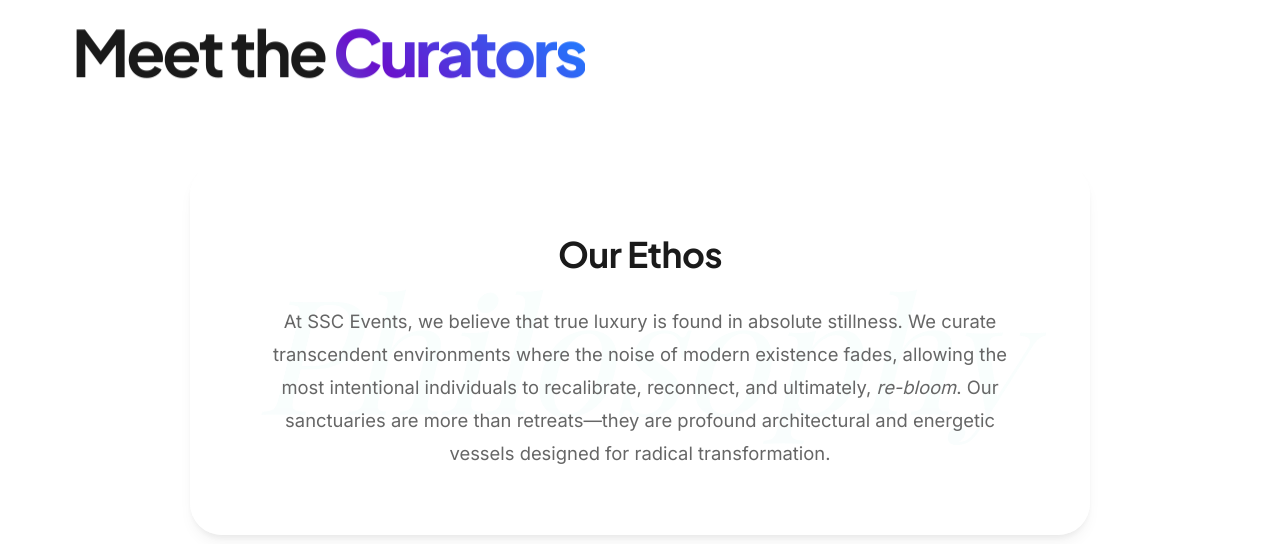
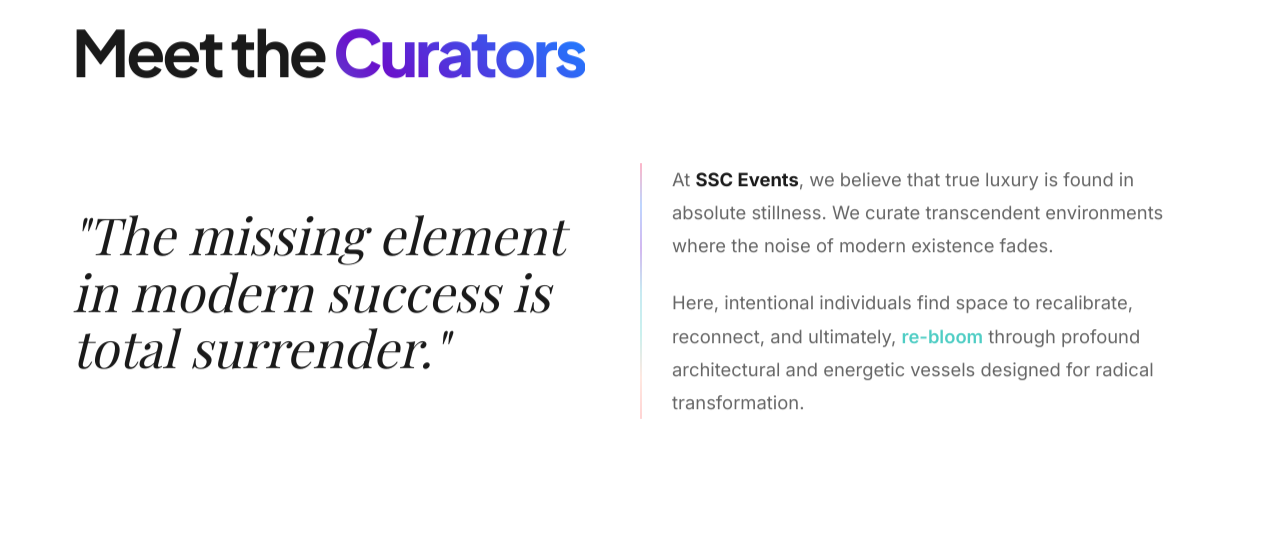
Before and after one commit to bradley-digital-lab/retreat-website-pro, a website: page index.html in a window 1280 px wide. Shown: the part 957-1501 px from the top of the page. Drawn offline with nearby package versions, Linux system fonts and the light colour scheme; a web font is replaced by a local one.

Commit message:
style: replace ethos card with elegant typography split layout

```diff
--- a/index.html
+++ b/index.html
@@ -102,21 +102,31 @@
       <div class="container">
         <h2 class="reveal">Meet the <span class="vibrant-teal">Curators</span></h2>
 
-        <div class="glass-card reveal no-tilt"
-          style="margin-bottom: 4rem; padding: 4rem 3rem; text-align: center; position: relative; overflow: hidden; max-width: 900px; margin-left: auto; margin-right: auto;">
-          <h3
-            style="font-family: var(--font-hero); font-size: 2.2rem; color: var(--text-dark); margin-bottom: 1.5rem; letter-spacing: -0.5px;">
-            Our Ethos</h3>
-          <p
-            style="font-family: var(--font-body); font-size: 1.15rem; color: var(--text-muted); line-height: 1.8; max-width: 750px; margin: 0 auto; position: relative; z-index: 1;">
-            At SSC Events, we believe that true luxury is found in absolute stillness. We curate transcendent
-            environments where the noise of modern existence fades, allowing the most intentional individuals to
-            recalibrate, reconnect, and ultimately, <i>re-bloom</i>. Our sanctuaries are more than retreats—they are
-            profound architectural and energetic vessels designed for radical transformation.
-          </p>
-          <div
-            style="position: absolute; left: 50%; top: 50%; transform: translate(-50%, -50%); font-family: var(--font-serif); font-size: 10rem; font-style: italic; color: var(--vibrant-teal); opacity: 0.03; pointer-events: none; z-index: 0; white-space: nowrap; letter-spacing: -2px;">
-            Philosophy</div>
+        <div class="reveal"
+          style="display: flex; flex-wrap: wrap; gap: 4rem; margin: 4rem 0 8rem; align-items: center; justify-content: space-between;">
+          <div style="flex: 1; min-width: 300px;">
+            <h3
+              style="font-family: var(--font-serif); font-size: clamp(2.5rem, 4vw, 3.5rem); color: var(--text-dark); line-height: 1.1; font-weight: 400; font-style: italic; margin: 0;">
+              "The missing element in modern success is total surrender."
+            </h3>
+          </div>
+          <div style="flex: 1; min-width: 300px; position: relative;">
+            <div
+              style="position: absolute; left: -2rem; top: 0; bottom: 0; width: 2px; background: var(--primary-gradient); opacity: 0.3;">
+            </div>
+            <p
+              style="font-family: var(--font-body); font-size: 1.15rem; color: var(--text-muted); line-height: 1.8; margin-bottom: 1.5rem;">
+              At <strong style="color: var(--text-dark); font-weight: 700;">SSC Events</strong>, we believe that true
+              luxury is found in absolute stillness. We curate transcendent environments where the noise of modern
+              existence fades.
+            </p>
+            <p
+              style="font-family: var(--font-body); font-size: 1.15rem; color: var(--text-muted); line-height: 1.8; margin: 0;">
+              Here, intentional individuals find space to recalibrate, reconnect, and ultimately, <span
+                style="font-weight: 600; color: var(--vibrant-teal);">re-bloom</span> through profound architectural and
+              energetic vessels designed for radical transformation.
+            </p>
+          </div>
         </div>
 
         <div class="grid">
```
